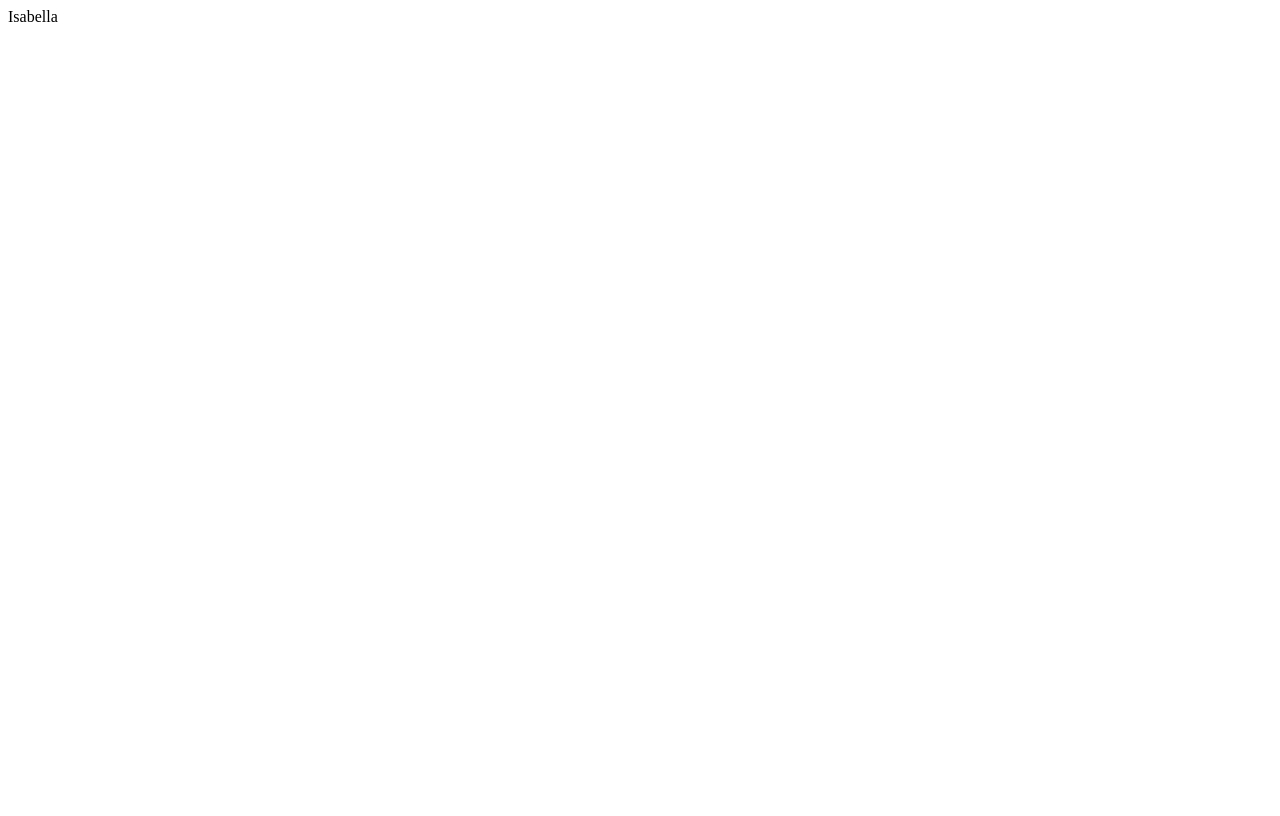
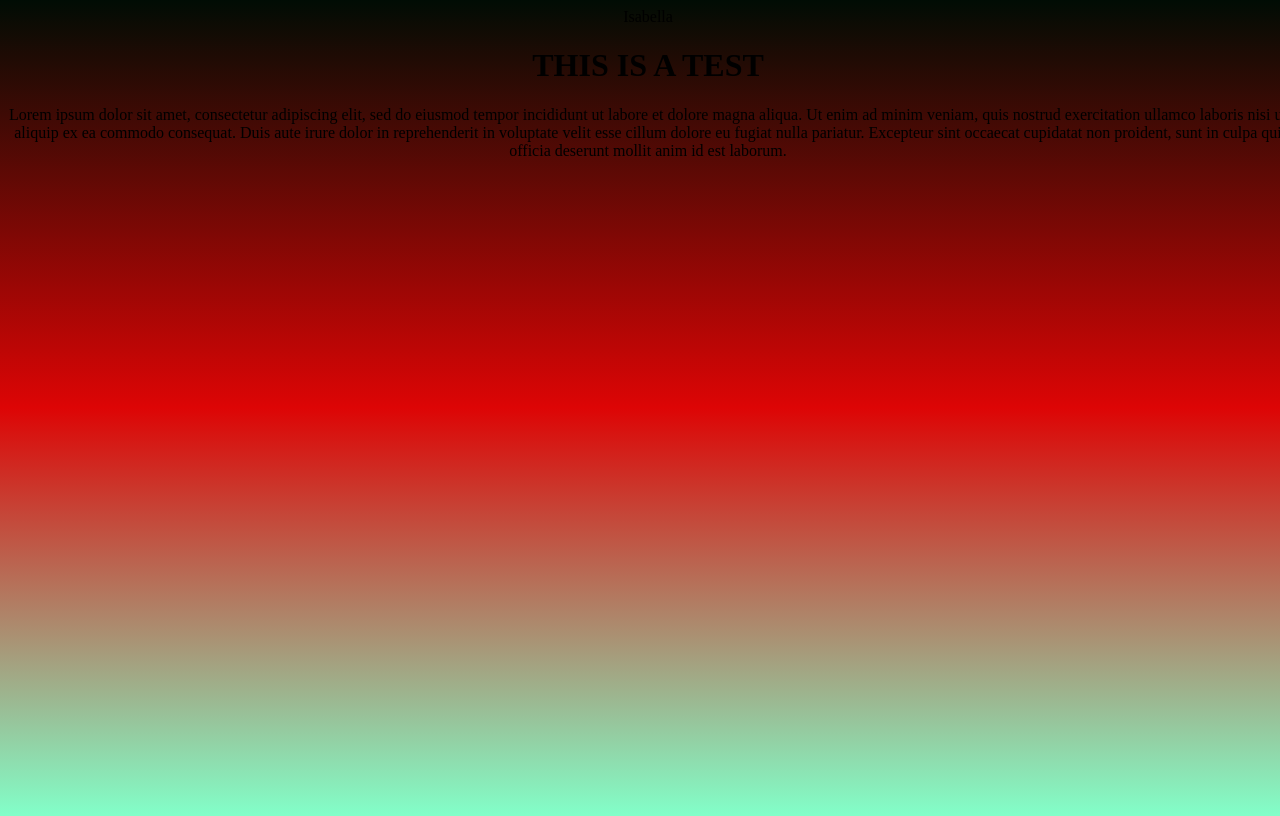
Before and after one commit to Isabella5432/myWebsite, a plain HTML site: page index.html in a window 1280 px wide. Drawn offline with Linux system fonts and the light colour scheme.

Commit message:
Update index.html

```diff
--- a/index.html
+++ b/index.html
@@ -1 +1,27 @@
 Isabella
+<html>
+<head>
+  <style>
+     body{
+         text-align: center;
+         background-image: linear-gradient(rgb(0, 12, 4), rgb(221, 5, 5), rgb(130, 255, 201));
+         min-width: 100%;
+         min-height: 100%;
+      }
+  </style>
+</head>
+
+<body>
+
+
+  <h1>THIS IS A TEST</h1>
+
+
+  <p>
+  Lorem ipsum dolor sit amet, consectetur adipiscing elit, sed do eiusmod tempor incididunt ut labore et dolore magna aliqua. Ut enim ad minim veniam, quis nostrud exercitation ullamco laboris nisi ut aliquip ex ea commodo consequat. Duis aute irure dolor in reprehenderit in voluptate velit esse cillum dolore eu fugiat nulla pariatur. Excepteur sint occaecat cupidatat non proident, sunt in culpa qui officia deserunt mollit anim id est laborum.
+  </p>
+
+
+</body>
+
+</html>
```
